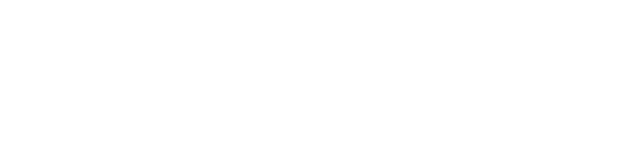
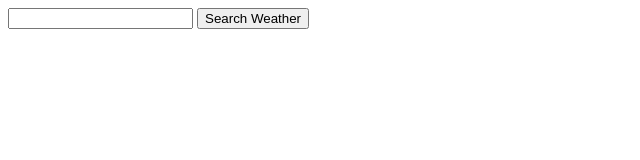
Before and after one commit to cryu1994/api_project, a plain HTML site: page partials/index.html in a window 1280 px wide. Shown: the whole page, without its empty margins (0-640 px from the left). Drawn offline with Linux system fonts and the light colour scheme.

Commit message:
working on it

```diff
--- a/partials/index.html
+++ b/partials/index.html
@@ -5,6 +5,11 @@
     <title>weather app</title>
   </head>
   <body>
-
+    <div class="head">
+      <form class="form1"s method="post">
+        <input type="text" name="search" class="search">
+        <button type="submit" name="button">Search Weather</button>
+      </form>
+    </div>
   </body>
 </html>
```
